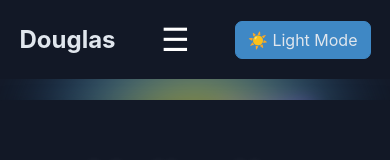
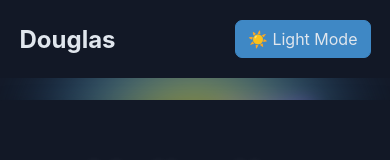
Before and after one commit to Animalia-Android/my-portfolio, a React (Vite) app: page / in a window 390 px wide. Shown: the top 160 px of the page. Built offline with nearby package versions, Linux system fonts and the light colour scheme.

Commit message:
removed hamburger menu from mobile

```diff
--- a/src/Navbar.jsx
+++ b/src/Navbar.jsx
@@ -1,5 +1,6 @@
+/* eslint-disable no-unused-vars */
 import { useState } from 'react';
-import { Link } from 'react-scroll';
+// import { Link } from 'react-scroll';
 import styled from 'styled-components';
 
 import { useTheme } from './ThemeContext';
@@ -81,29 +82,29 @@ const NavLinks = styled.ul`
 `;
 
 //potentially use in future layout
-const NavLink = styled(Link)`
-  color: ${(props) => props.theme.color};
-  text-decoration: none;
-  font-size: 1rem;
-  font-weight: bold;
-  cursor: pointer;
-  transition: 0.3s;
+// const NavLink = styled(Link)`
+//   color: ${(props) => props.theme.color};
+//   text-decoration: none;
+//   font-size: 1rem;
+//   font-weight: bold;
+//   cursor: pointer;
+//   transition: 0.3s;
 
-  &:hover {
-    color: ${(props) => props.theme.primary};
-  }
-`;
+//   &:hover {
+//     color: ${(props) => props.theme.primary};
+//   }
+// `;
 
-const Hamburger = styled.div`
-  display: none;
-  cursor: pointer;
-  font-size: 2rem;
-  color: white;
+// const Hamburger = styled.div`
+//   display: none;
+//   cursor: pointer;
+//   font-size: 2rem;
+//   color: white;
 
-  @media (max-width: 768px) {
-    display: block;
-  }
-`;
+//   @media (max-width: 768px) {
+//     display: block;
+//   }
+// `;
 
 export default function Navbar() {
   const [isOpen, setIsOpen] = useState(false);
@@ -115,7 +116,7 @@ export default function Navbar() {
         <Logo href="#">Douglas</Logo>
 
         {/* Hamburger Menu (For Mobile) */}
-        <Hamburger onClick={() => setIsOpen(!isOpen)}>☰</Hamburger>
+        {/* <Hamburger onClick={() => setIsOpen(!isOpen)}>☰</Hamburger> */}
 
         {/* Navigation Links */}
         <NavLinks isOpen={isOpen}>
```
